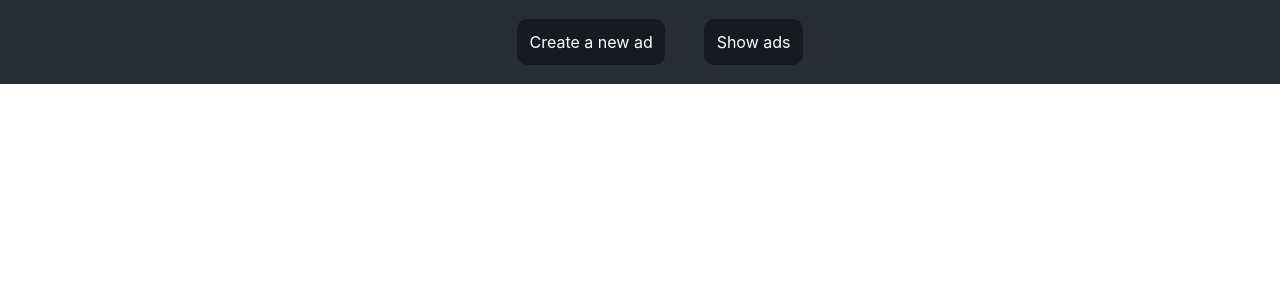
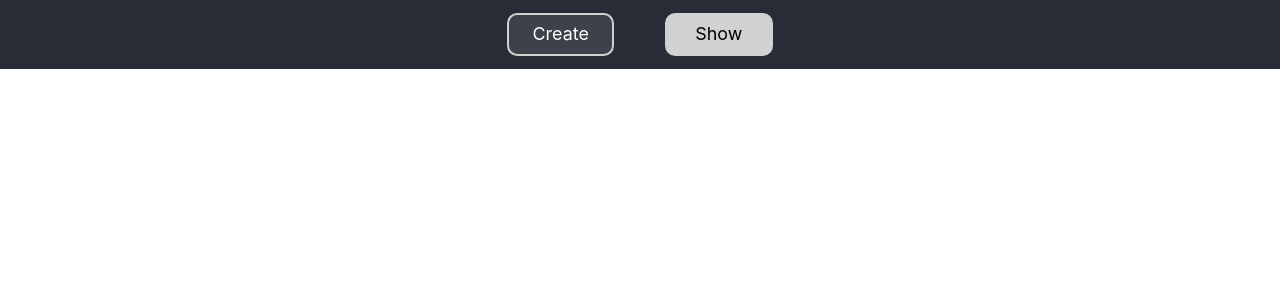
Before and after one commit to AlbinFrick/Labb2---AFI, a React (Create React App) app: page / in a window 1280 px wide. Shown: the top 300 px of the page. Built offline with nearby package versions, Linux system fonts and the light colour scheme.

Commit message:
styled some stuff

```diff
--- a/src/components/Navbar.css
+++ b/src/components/Navbar.css
@@ -2,24 +2,31 @@ nav {
 	width: 100%;
 	height: auto;
 	background-color: rgb(40, 44, 55);
+	margin: 0;
+	padding: 0;
 }
 
 nav ul {
-	width: auto;
+	position: relative;
 	height: 100%;
+	width: 40vw;
+	left: 30vw;
 	margin: 0;
 	list-style-type: none;
+	margin: 0;
+	padding: 0;
 }
 
-nav ul li {
-	background-color: rgba(0, 0, 0, 0.4);
+nav ul a {
+	font-size: 1.4vw;
+	text-decoration: none;
 	display: inline-block;
-	padding: 1vw;
-	margin: 1.5vw;
-	border-radius: 10px;
+	width: 8vw;
+	height: 3vw;
+	margin: 1vw 2vw 1vw 2vw;
+	background: rgba(209, 209, 209);
+	line-height: 3vw;
+	border-radius: 0.8vw;
+	padding: 0.2vw;
+	color: black;
 }
-
-nav ul li a {
-	text-decoration: none;
-	color: white;
-}
--- a/src/components/Navbar.js
+++ b/src/components/Navbar.js
@@ -1,5 +1,6 @@
 import React, { Component } from 'react';
-import { Link } from 'react-router-dom';
+import { Link, withRouter } from 'react-router-dom';
+
 import './Navbar.css';
 
 class Navbar extends Component {
@@ -7,16 +8,39 @@ class Navbar extends Component {
 		return (
 			<nav className="navbar">
 				<ul>
-					<li>
-						<Link to="/createAd">Create a new ad</Link>
-					</li>
-					<li>
-						<Link to="/showAd">Show ads</Link>
-					</li>
+					<Link
+						style={
+							this.props.location.pathname == '/showAd'
+								? {}
+								: {
+										border: 'rgba(209, 209, 209) solid 0.2vw',
+										padding: '0vw',
+										backgroundColor: 'rgba(61, 65, 73)',
+										color: 'white'
+								  }
+						}
+						to="/createAd"
+					>
+						Create
+					</Link>
+					<Link
+						to="/showAd"
+						style={
+							this.props.location.pathname == '/showAd'
+								? {
+										border: 'rgba(209, 209, 209) solid 0.2vw',
+										padding: '0vw',
+										backgroundColor: 'rgba(61, 65, 73)',
+										color: 'white'
+								  }
+								: {}
+						}
+					>
+						Show
+					</Link>
 				</ul>
 			</nav>
 		);
 	}
 }
-
-export default Navbar;
+export default withRouter(Navbar);
--- a/src/components/ShowAds/ShowAds.css
+++ b/src/components/ShowAds/ShowAds.css
@@ -16,8 +16,9 @@
 	font-size: 1.2vw;
 	color: white;
 	width: 40vw;
-	background: rgba(40, 44, 54, 0.9);
+	background: rgba(61, 65, 73);
 	border-bottom: 0.5vw solid rgba(40, 44, 54);
+	border-radius: 10px;
 }
 
 .adCard > h3 {
@@ -41,4 +42,30 @@
 	top: 20vw;
 	background: rgba(40, 44, 54, 0.9);
 	border-radius: 100%;
+	animation-name: load;
+	animation-duration: 1.2s;
+	animation-iteration-count: infinite;
+	animation-delay: 0;
+	animation-timing-function: linear;
 }
+
+@keyframes load {
+	0% {
+		left: 47.5vw;
+	}
+	20% {
+		left: 54vw;
+	}
+	25% {
+		left: 54.5vw;
+	}
+	70% {
+		left: 41vw;
+	}
+	75% {
+		left: 40.5vw;
+	}
+	100% {
+		left: 47.5vw;
+	}
+}
```
Also changed, not shown: src/components/ShowAds.js (deleted, +0 -47 lines).
